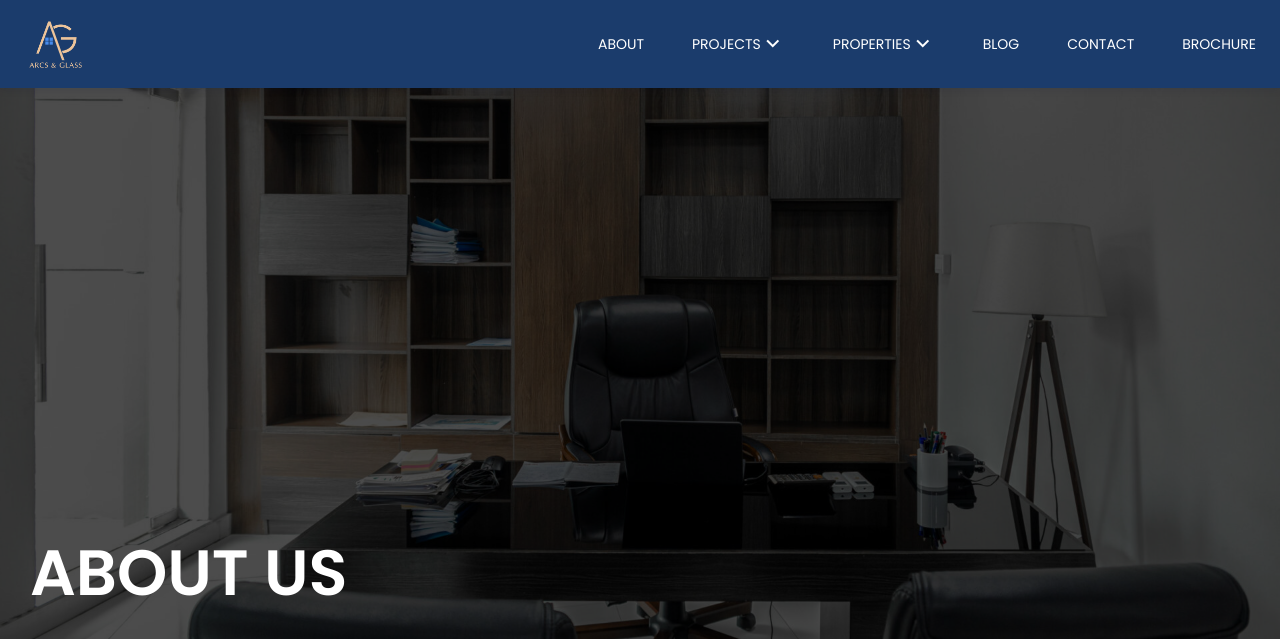
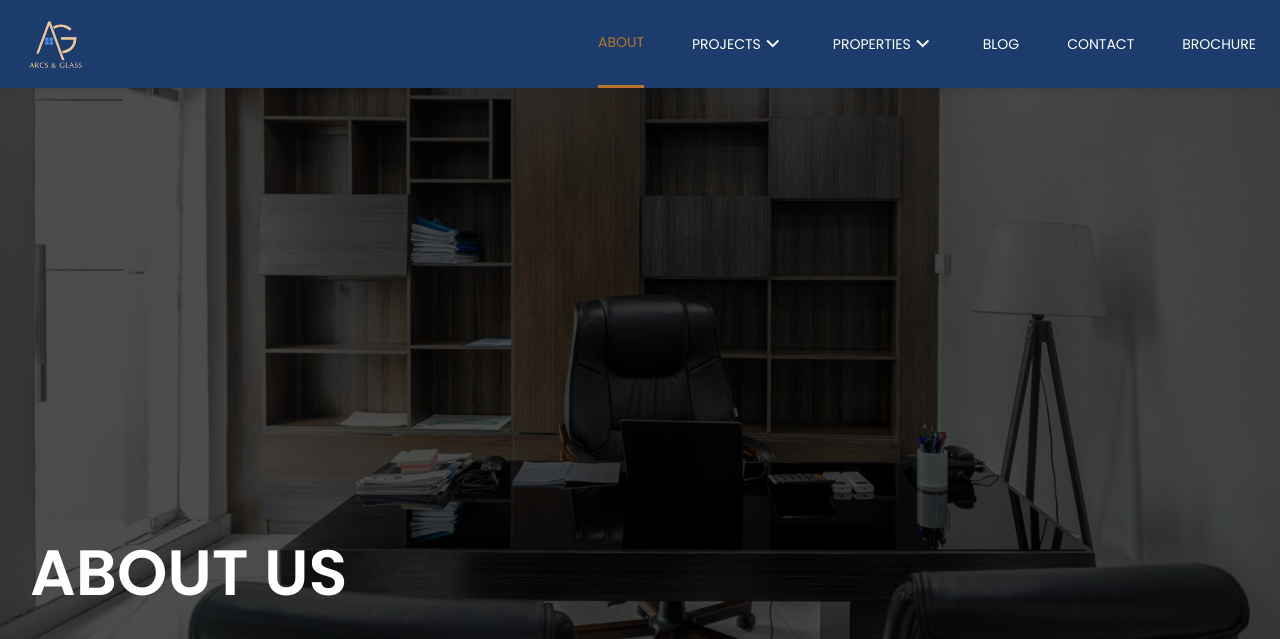
Before and after one commit to devine200/ArcsGlassBackend, a Django app: page /about in a window 1280 px wide. Shown: the top 639 px of the page. Run offline with Django 5.2, Linux system fonts and the light colour scheme; data comes from the database, SQL or seed files in the repository; some libraries are stand-ins or nearby versions.

Commit message:
addtion of active nav link logic

```diff
--- a/app/templates/home_nav.html
+++ b/app/templates/home_nav.html
@@ -1,4 +1,5 @@
 {% load static %}
+{% load custom_tags %}
 <header class="header">
   <nav class="nav container">
     <div class="nav__data">
@@ -14,13 +15,20 @@
     <div class="nav__menu" id="nav-menu">
       <ul class="nav__list">
         <li>
-          <a href="{% url 'about' %}" class="nav__link">ABOUT</a>
+          {% if 'about' in request.path %}
+            <a href="{% url 'about' %}" class="nav__link active__link">ABOUT</a>
+          {% else %}
+            <a href="{% url 'about' %}" class="nav__link">ABOUT</a>
+          {% endif %}
         </li>
 
         <!-- =============== DROPDOWN 1 =============== -->
         <li class="dropdown__item">
-          <a class="nav__link" href="{% url 'projects' %}">PROJECTS <i class="ri-arrow-down-s-line dropdown__arrow"></i></a>
-
+          {% if 'projects' in request.path %}
+            <a class="nav__link active__link" href="{% url 'projects' %}">PROJECTS <i class="ri-arrow-down-s-line dropdown__arrow"></i></a>
+          {% else %}
+            <a class="nav__link" href="{% url 'projects' %}">PROJECTS <i class="ri-arrow-down-s-line dropdown__arrow"></i></a>
+          {% endif %}
           <div class="dropdown__container">
             <div class="dropdown__content" style="transform: translateX(-30px);">
               {% for project in nav_latest_projects %}
@@ -41,14 +49,17 @@
 
         <!-- =============== DROPDOWN 2 =============== -->
         <li class="dropdown__item">
-          <a class="nav__link" href="{% url 'properties' %}">PROPERTIES <i class="ri-arrow-down-s-line dropdown__arrow"></i></a>
-
+          {% if 'properties' in request.path %}
+            <a class="nav__link active__link" href="{% url 'properties' %}">PROPERTIES <i class="ri-arrow-down-s-line dropdown__arrow"></i></a>
+          {% else %}
+            <a class="nav__link" href="{% url 'properties' %}">PROPERTIES <i class="ri-arrow-down-s-line dropdown__arrow"></i></a>
+          {% endif %}
           <div class="dropdown__container">
             <div class="dropdown__content" style="transform: translateX(-30px);">
               {% for property in nav_latest_properties %}
                 <div class="dropdown__group">
                   <div class="dropdown__icon">
-                    <img src="{{ property.property_images.first.image.url }}" alt="{{property.name}}" />
+                    <img src="{{ property.property_images.first.image.url }}" alt="{{ property.name }}" />
                   </div>
 
                   <span class="dropdown__title">{{ property.name }}</span>
@@ -61,11 +72,19 @@
           </div>
         </li>
         <li>
-          <a class="nav__link" href="{% url 'blog' %}">BLOG</a>
+          {% if 'blog' in request.path %}
+            <a class="nav__link active__link" href="{% url 'blog' %}">BLOG</a>
+          {% else %}
+            <a class="nav__link" href="{% url 'blog' %}">BLOG</a>
+          {% endif %}
         </li>
 
         <li class="dropdown__item">
-          <a class="nav__link" href="{% url 'contact' %}">CONTACT</a>
+          {% if 'contact' in request.path %}
+            <a class="nav__link active__link" href="{% url 'contact' %}">CONTACT</a>
+          {% else %}
+            <a class="nav__link" href="{% url 'contact' %}">CONTACT</a>
+          {% endif %}
         </li>
         <li class="dropdown__item">
           <a class="nav__link" href="{% static 'assets/doc/brochure.pdf' %}">Brochure</a>
--- a/app/templatetags/custom_tags.py
+++ b/app/templatetags/custom_tags.py
@@ -1,6 +1,6 @@
 from django import template
 
-register = template.Library();
+register = template.Library()
 
 @register.filter
 def is_even(value):
@@ -10,3 +10,7 @@ def is_even(value):
 @register.filter
 def format_amount(value):
     return format(value, ",")
+
+@register.filter
+def contains(val, exp):
+    return exp in val
```
